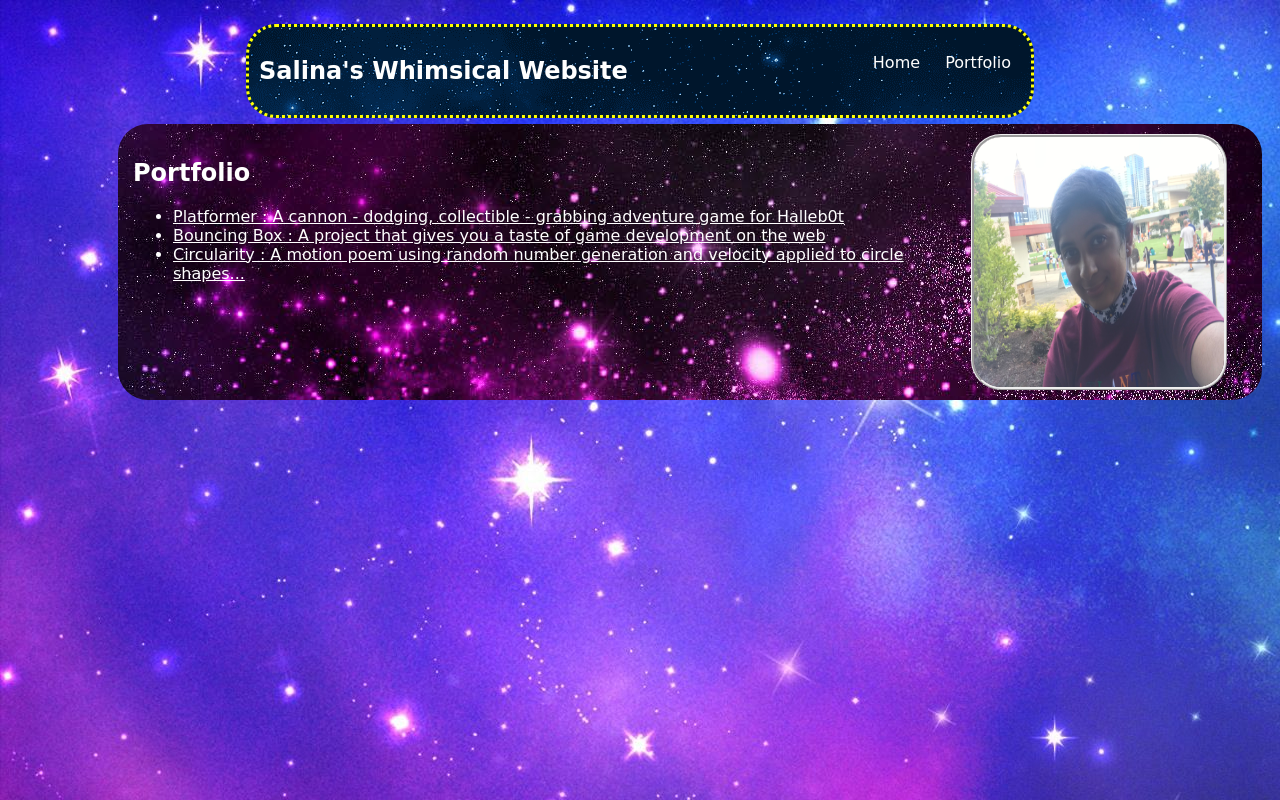
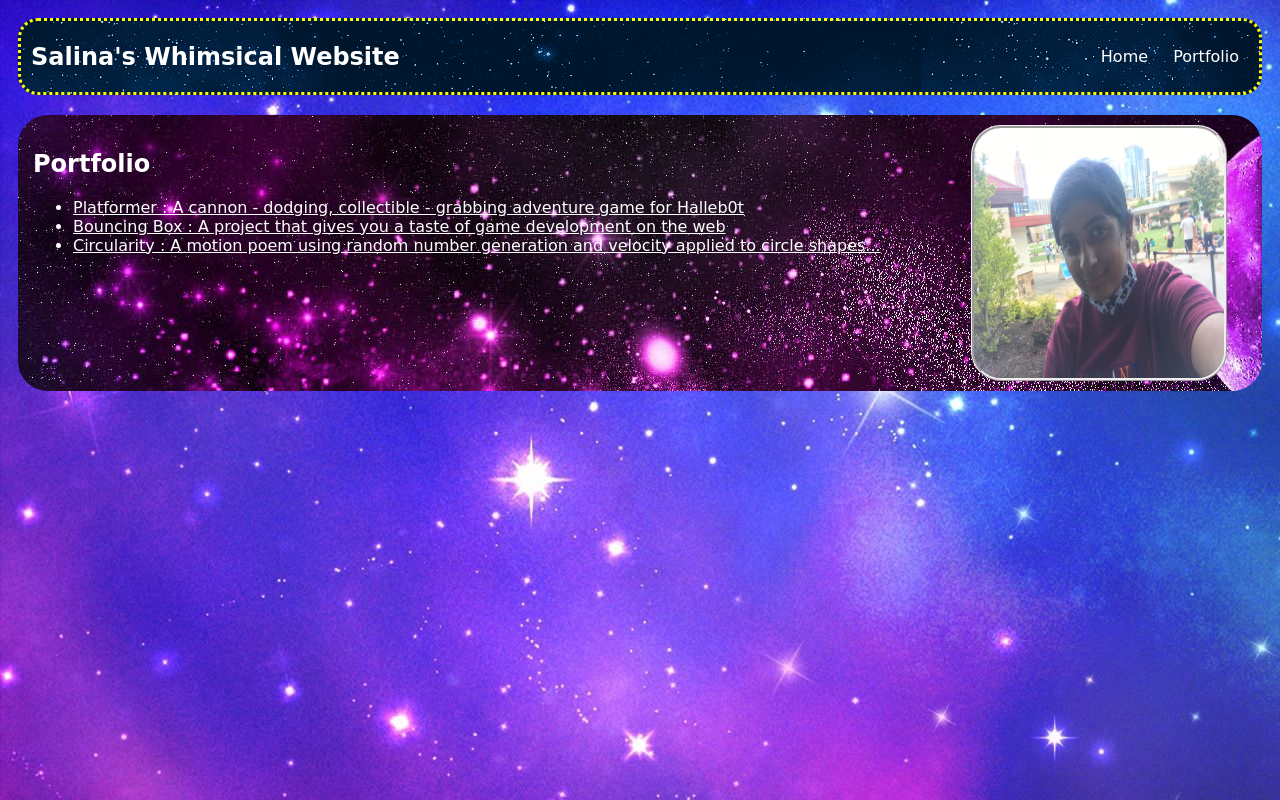
Before and after one commit to smansukhani/smansukhani.github.io, a plain HTML site: page portfolio.html in a window 1280 px wide. Drawn offline with Linux system fonts and the light colour scheme.

Commit message:
adjusted portfolio backgrounds according to index sizes

```diff
--- a/portfolio.html
+++ b/portfolio.html
@@ -16,25 +16,28 @@
           }
 
           #all-contents {
-              max-width: 800px;
+              max-width: 2000px;
               margin: auto;
           }
 
           /* navigation menu */
           nav {
-              margin:6px;
-              border-style: dotted;
-              border-radius: 30px;
+                background: rgb(24, 93, 241);
+                margin: 0 auto;
+                margin-bottom: 20px;
                 display: flex;
                 padding: 10px;
+                border-style:dotted;
+                border-radius: 20px;
                 border-color: yellow;
-              background-image:url(images/stars.jpg)
+                background-image: url("images/stars.jpg")
           }
           h1 {
                 display: flex;
                 align-items: center;
-              color: rgb(255, 255, 255);
+                color: white;
                 flex: 1;
+                margin: 0;
           }
           #nav-ul {
               list-style-image: none;
@@ -46,6 +49,7 @@
           .nav-a {
               text-decoration: none;
               color: #fff;
+              text-size-adjust:initial;
           }
 
           /* main container area beneath menu */
@@ -55,8 +59,7 @@
                 border-style:initial;
                 background-image: url("images/297950.jpg");
                 border-radius: 30px;
-                width:fit-content;
-                margin-left:100px;
+                max-width:2000px;
           }
           .content {
               flex: 1;
```
Lines whose indentation alone changed are shown as unchanged.
